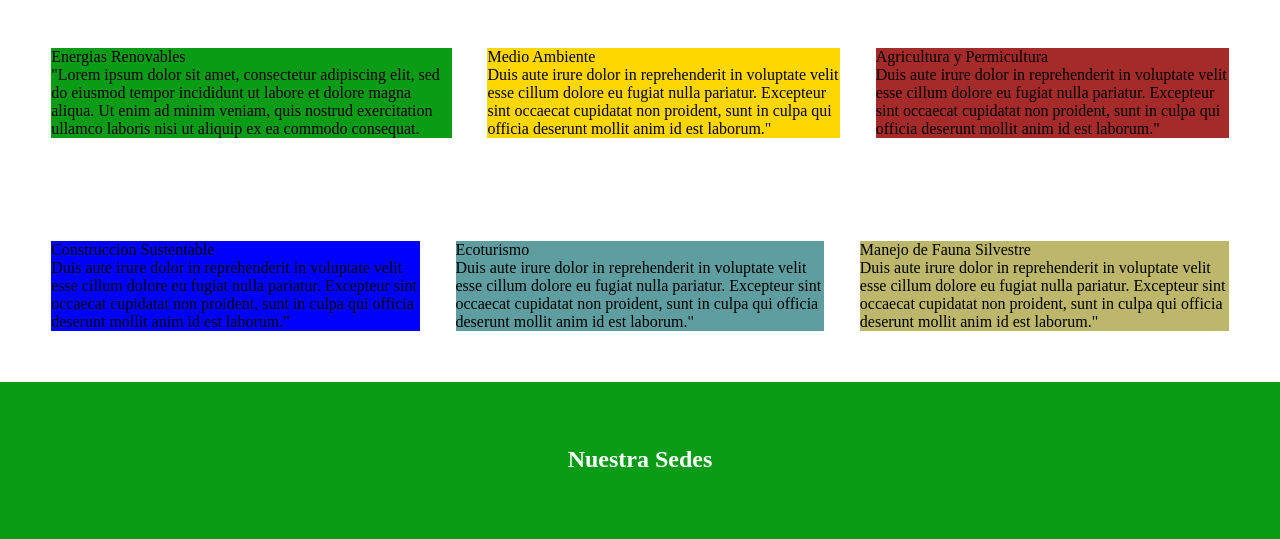
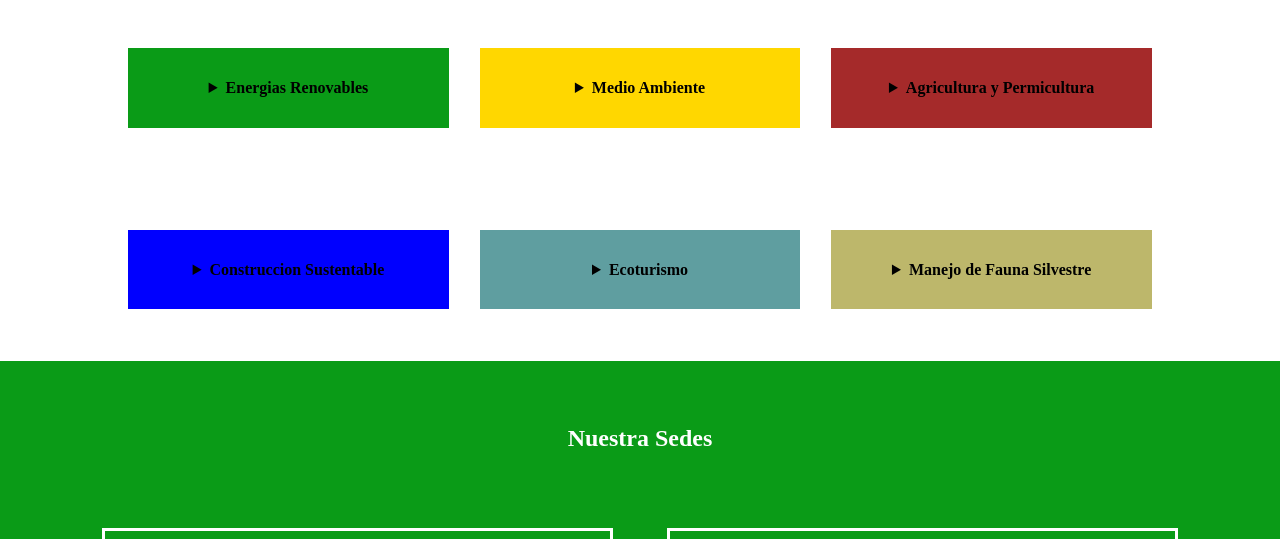
Before and after one commit to CDianaprince/pag-universidad, a plain HTML site: page index.html in a window 1280 px wide. Shown: the part 186-725 px from the top of the page. Drawn offline with Linux system fonts and the light colour scheme.

Commit message:
cambios CSS

```diff
--- a/Assets/css/style.css
+++ b/Assets/css/style.css
@@ -2,8 +2,6 @@
     margin: 0;
     padding: 0;
 }
-
-
 
 nav{
     display: flex;
@@ -24,7 +22,7 @@ header{
 
 .carreras{
    display: flex;
-   padding: 4%;
+   padding: 4% 10%;
    gap: 3%;
    justify-content: center;
    align-items: center;
@@ -33,6 +31,7 @@ header{
 
 .cuadro-1{
     background-color: #0A9B17;
+
 }
 .cuadro-2{
     background-color: gold;
@@ -50,7 +49,19 @@ header{
     background-color: darkkhaki;
 }
 
+.cuadro-1, .cuadro-2,
+.cuadro-3, .cuadro-4, .cuadro-5,
+.cuadro-6{
 
+    width: 50%;
+    padding: 3%;
+    text-align: center;
+    cursor: pointer;
+}
+
+.titulo-2{
+    font-weight: 700;
+}
 
 main h1{
     text-align: center;
--- a/index.html
+++ b/index.html
@@ -29,30 +29,44 @@
 
             <div class="cuadro-1">
 
-                <div     class="titulo-2">     Energias Renovables
+                <details >
 
-                </div>
+
+                    <summary class="titulo-2"> Energias Renovables
+                    </summary>
+
                     <div class="info">
                     "Lorem ipsum dolor sit amet, consectetur adipiscing elit, sed do eiusmod tempor incididunt ut labore et dolore magna aliqua. Ut enim ad minim veniam, quis nostrud exercitation ullamco laboris nisi ut aliquip ex ea commodo consequat.
                     </div>
+
+                </details>
             </div>
 
             <div class="cuadro-2">
 
-                <div     class="titulo-2"> Medio Ambiente
+                <details>
 
-                </div>
+                    <summary class="titulo-2"> Medio Ambiente
+                    </summary>
+
                     <div  class="info">
                     Duis aute irure dolor in reprehenderit in voluptate velit esse cillum dolore eu fugiat nulla pariatur. Excepteur sint occaecat cupidatat non proident, sunt in culpa qui officia deserunt mollit anim id est laborum."
                     </div>
+
+                </details>
             </div>
 
             <div class="cuadro-3">
 
-                <div     class="titulo-2">Agricultura y Permicultura</div>
+                <details>
+
+                    <summary     class="titulo-2">Agricultura y Permicultura</summary>
+
                     <div  class="info">
                     Duis aute irure dolor in reprehenderit in voluptate velit esse cillum dolore eu fugiat nulla pariatur. Excepteur sint occaecat cupidatat non proident, sunt in culpa qui officia deserunt mollit anim id est laborum."
                     </div>
+
+                </details>
 
             </div>
         </div>
@@ -60,28 +74,40 @@
         <div class="carreras">
 
             <div class="cuadro-4">
-                <div     class="titulo-2">Construccion Sustentable</div>
+
+                <details>
+                    <summary     class="titulo-2">Construccion Sustentable</summary>
 
                     <div  class="info">
                     Duis aute irure dolor in reprehenderit in voluptate velit esse cillum dolore eu fugiat nulla pariatur. Excepteur sint occaecat cupidatat non proident, sunt in culpa qui officia deserunt mollit anim id est laborum."
                     </div>
+
+               </details>
             </div>
 
             <div class="cuadro-5">
-                <div class="titulo-2">
+
+                <details>
+
+                    <summary class="titulo-2">
                         Ecoturismo
+                    </summary>
 
-                </div>
                     <div  class="info">
                     Duis aute irure dolor in reprehenderit in voluptate velit esse cillum dolore eu fugiat nulla pariatur. Excepteur sint occaecat cupidatat non proident, sunt in culpa qui officia deserunt mollit anim id est laborum."
                     </div>
+
+                </details>
             </div>
 
             <div class="cuadro-6">
-                <div class="titulo-2">Manejo de Fauna Silvestre</div>
+
+                <details>
+                    <summary class="titulo-2">Manejo de Fauna Silvestre</summary>
                     <div  class="info">
                     Duis aute irure dolor in reprehenderit in voluptate velit esse cillum dolore eu fugiat nulla pariatur. Excepteur sint occaecat cupidatat non proident, sunt in culpa qui officia deserunt mollit anim id est laborum."
                     </div>
+                </details>
             </div>
 
         </div>
```
Lines whose indentation alone changed are shown as unchanged.
